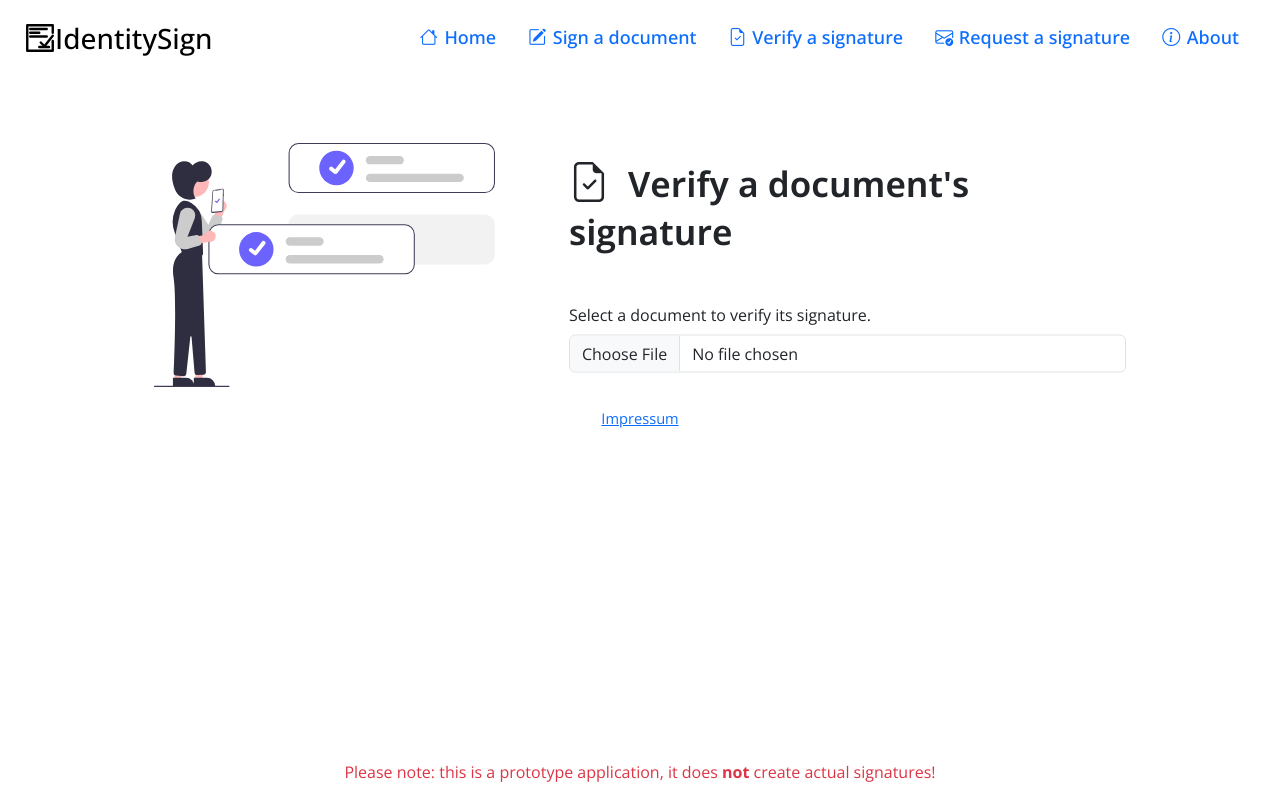
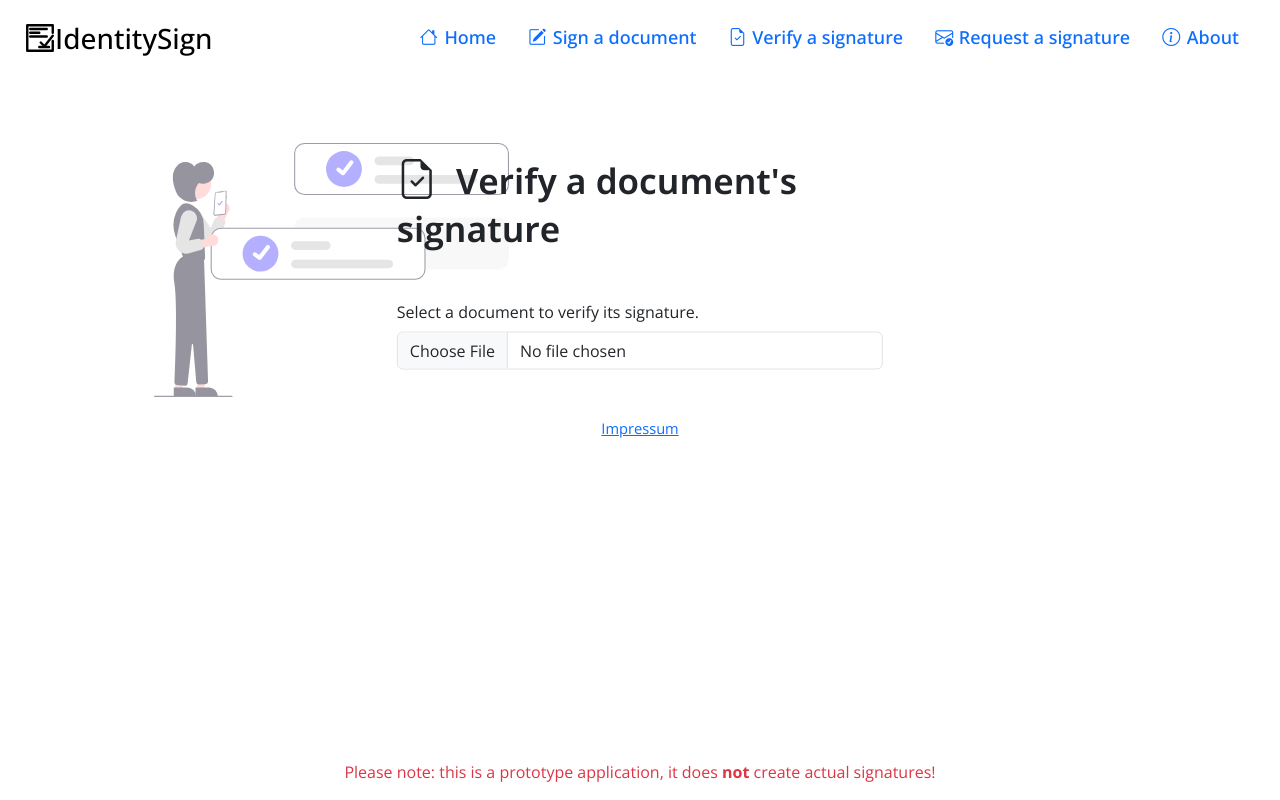
Before and after one commit to yoricklast/IdentitySign, a SvelteKit app: page /verify in a window 1280 px wide. Built offline with nearby package versions, Linux system fonts and the light colour scheme.

Commit message:
Overlap text and page-image

```diff
--- a/src/routes/verify/+page.svelte
+++ b/src/routes/verify/+page.svelte
@@ -60,16 +60,16 @@
   }
 </script>
 
-<div class="row" style="margin-top: 7%;">
+<div class="position-relative" style="margin-top: 7%;">
+  <div class="position-relative">
     <div class="col-sm-5">
       <img
-      class="page-image"
+        class="page-image opacity-50"
         src="/img/img_check.svg"
         alt="Verifying a document"
       />
     </div>
-  <div class="col-sm-7">
-    <div class="position-relative top-50 end-0 translate-middle-y">
+    <div class="position-absolute top-50 start-50 translate-middle">
       <h1 style="margin-bottom: 30px;">
         <i class="bi bi-file-earmark-check page-icon"></i>
         Verify a document's signature
@@ -86,6 +86,9 @@
           onchange={processFile}
         />
       </div>
+    </div>
+  </div>
+  <div class="col-sm-7 mx-auto">
     {#if processDone}
       {#if sigValid}
         <h2 class="validity valid">
@@ -149,8 +152,7 @@
           Signature invalid!
         </h2>
         <p class="validity-text">
-            This document contains an invalid signature. Do <b>NOT</b> trust this
-            document!
+          This document contains an invalid signature. Do <b>NOT</b> trust this document!
         </p>
       {/if}
       {#if !sigFound}
@@ -159,12 +161,11 @@
           No signature found!
         </h2>
         <p class="validity-text">
-            IdentitySign could not find a signature in this document. Verify
-            that it has indeed been signed using IdentitySign.
+          IdentitySign could not find a signature in this document. Verify that
+          it has indeed been signed using IdentitySign.
         </p>
       {/if}
     {/if}
-    </div>
   </div>
 </div>
 
```
Lines whose indentation alone changed are shown as unchanged.
